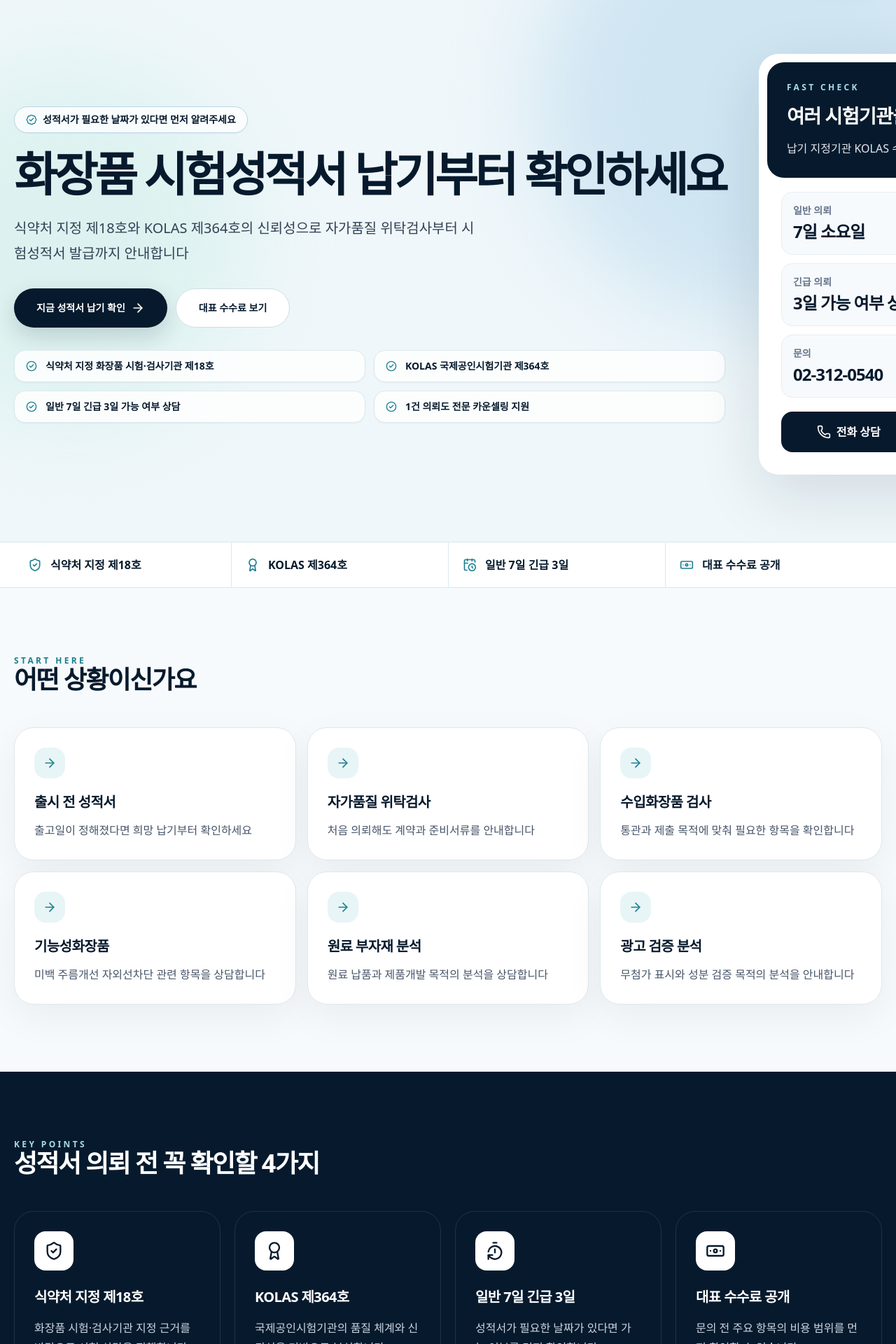
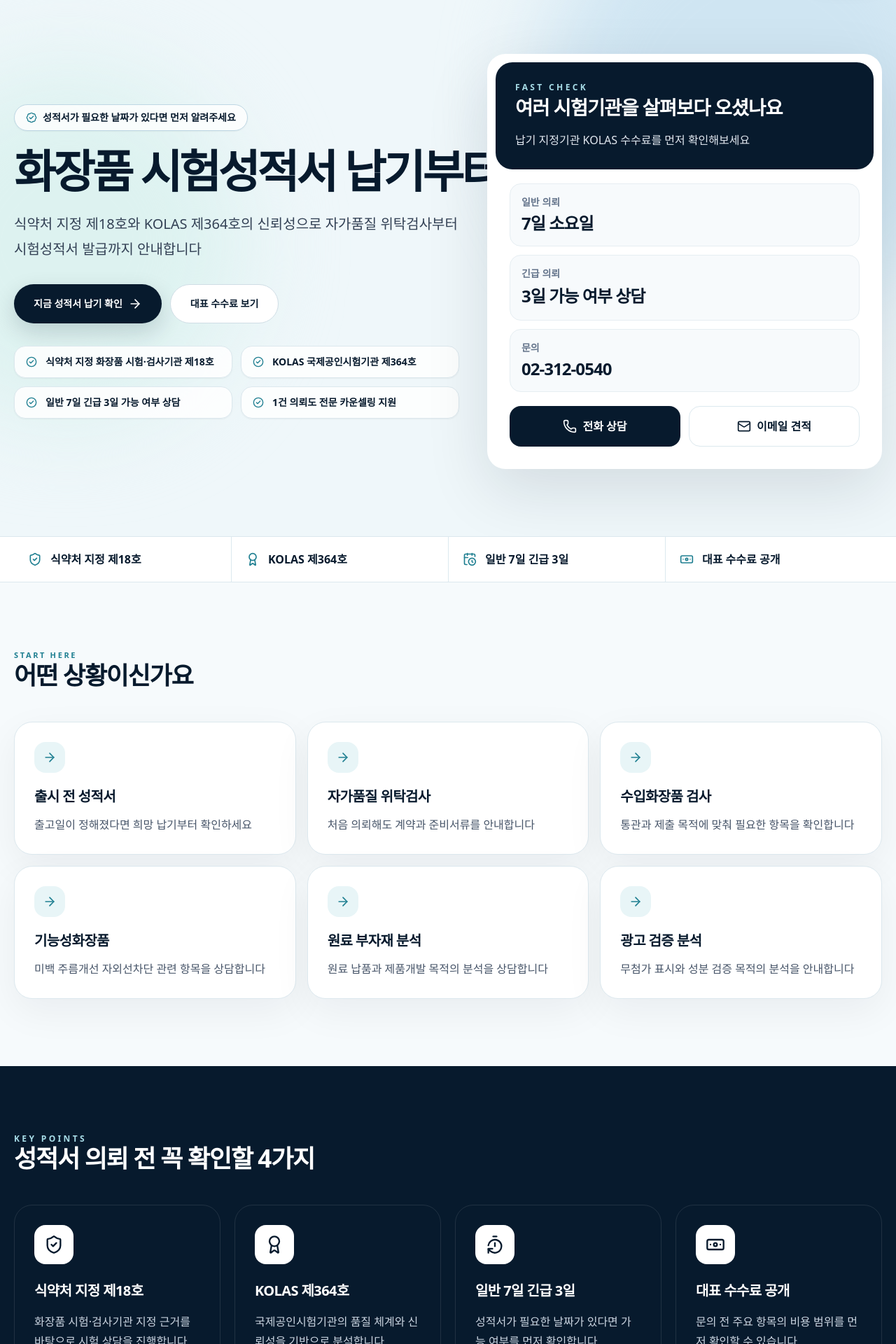
Before and after one commit to YSIET/ysiet-cosmetics-testing, a React (Vite) app: page / in a window 1280 px wide. Shown: the part 100-2020 px from the top of the page at 70% size. Built offline with nearby package versions, Linux system fonts and the light colour scheme.

Commit message:
Update App.jsx

```diff
--- a/src/App.jsx
+++ b/src/App.jsx
@@ -7,7 +7,6 @@ import {
   CalendarClock,
   CheckCircle2,
   ClipboardCheck,
-  FileCheck2,
   FlaskConical,
   HelpCircle,
   Mail,
@@ -53,7 +52,7 @@ function Card({ children, className = "" }) {
   return (
     <div
       className={cx(
-        "rounded-[28px] border border-[#DCE8EE] bg-white shadow-[0_18px_55px_rgba(7,26,45,0.055)]",
+        "rounded-[26px] border border-[#DCE8EE] bg-white shadow-[0_18px_55px_rgba(7,26,45,0.055)]",
         className
       )}
     >
@@ -63,19 +62,19 @@ function Card({ children, className = "" }) {
 }
 
 const label =
-  "text-xs font-black uppercase tracking-[0.28em] text-[#1F7F91]";
+  "text-[11px] font-black uppercase tracking-[0.24em] text-[#1F7F91]";
 
 const title =
-  "whitespace-nowrap text-[clamp(1.02rem,3.9vw,2.25rem)] font-black leading-[1.08] tracking-[-0.045em] text-[#071A2D]";
+  "max-w-full whitespace-nowrap text-[clamp(0.92rem,4.7vw,2.2rem)] font-black leading-[1.08] tracking-[-0.04em] text-[#071A2D]";
 
 const titleLight =
-  "whitespace-nowrap text-[clamp(1.02rem,3.9vw,2.25rem)] font-black leading-[1.08] tracking-[-0.045em] text-white";
+  "max-w-full whitespace-nowrap text-[clamp(0.92rem,4.7vw,2.2rem)] font-black leading-[1.08] tracking-[-0.04em] text-white";
 
 const heroTitle =
-  "whitespace-nowrap text-[clamp(1.25rem,6.2vw,4.2rem)] font-black leading-[1.04] tracking-[-0.065em] text-[#071A2D]";
+  "max-w-full whitespace-nowrap text-[clamp(1.12rem,7.4vw,4.05rem)] font-black leading-[1.04] tracking-[-0.06em] text-[#071A2D]";
 
-const heroSubTitle =
-  "whitespace-nowrap text-[clamp(1.05rem,4.8vw,2.75rem)] font-black leading-[1.08] tracking-[-0.055em] text-[#1F7F91]";
+const cardTitle =
+  "max-w-full whitespace-nowrap text-[clamp(1rem,4.2vw,1.72rem)] font-black tracking-[-0.04em]";
 
 const proofItems = [
   "식약처 지정 화장품 시험·검사기관 제18호",
@@ -213,16 +212,16 @@ const faqs = [
 
 export default function App() {
   return (
-    <main className="min-h-screen bg-[#F6FAFC] text-[#071A2D] antialiased">
+    <main className="min-h-screen w-full overflow-x-hidden bg-[#F6FAFC] text-[#071A2D] antialiased">
       <header className="sticky top-0 z-50 border-b border-[#DCE8EE] bg-white/88 backdrop-blur-xl">
-        <div className="mx-auto flex max-w-7xl items-center justify-between px-5 py-4">
-          <a href="#top" className="flex items-center gap-3">
-            <div className="flex h-11 w-11 items-center justify-center rounded-2xl bg-[#071A2D] text-white">
+        <div className="mx-auto flex max-w-7xl items-center justify-between gap-3 px-4 py-4 sm:px-5">
+          <a href="#top" className="flex min-w-0 items-center gap-3">
+            <div className="flex h-11 w-11 shrink-0 items-center justify-center rounded-2xl bg-[#071A2D] text-white">
               <FlaskConical className="h-5 w-5" />
             </div>
-            <div>
+            <div className="min-w-0">
               <p className="text-base font-black tracking-[-0.02em]">YSIET</p>
-              <p className="text-xs font-bold text-slate-500">
+              <p className="truncate text-xs font-bold text-slate-500">
                 Cosmetic Testing Center
               </p>
             </div>
@@ -246,7 +245,7 @@ export default function App() {
             </a>
           </nav>
 
-          <LinkButton href="#contact" className="h-10 px-5">
+          <LinkButton href="#contact" className="h-10 shrink-0 px-5">
             납기 확인
           </LinkButton>
         </div>
@@ -258,27 +257,29 @@ export default function App() {
           <div className="absolute -right-32 -top-40 h-[40rem] w-[40rem] rounded-full bg-[#CFE5F2] blur-3xl" />
         </div>
 
-        <div className="relative mx-auto grid max-w-7xl gap-12 px-5 py-16 lg:grid-cols-[1.06fr_0.94fr] lg:items-center lg:py-24">
-          <div>
-            <div className="mb-6 inline-flex items-center gap-2 rounded-full border border-[#BED7E4] bg-white/80 px-4 py-2 text-sm font-black text-[#071A2D] shadow-sm">
-              <BadgeCheck className="h-4 w-4 text-[#1F7F91]" />
-              성적서가 필요한 날짜가 있다면 먼저 알려주세요
+        <div className="relative mx-auto grid max-w-7xl gap-10 px-4 py-14 sm:px-5 lg:grid-cols-[1.06fr_0.94fr] lg:items-center lg:py-24">
+          <div className="min-w-0">
+            <div className="mb-6 inline-flex max-w-full items-center gap-2 rounded-full border border-[#BED7E4] bg-white/80 px-4 py-2 text-xs font-black text-[#071A2D] shadow-sm sm:text-sm">
+              <BadgeCheck className="h-4 w-4 shrink-0 text-[#1F7F91]" />
+              <span className="truncate">
+                성적서가 필요한 날짜가 있다면 먼저 알려주세요
+              </span>
             </div>
 
             <h1 className={heroTitle}>화장품 시험성적서 납기부터 확인하세요</h1>
 
-            <p className="mt-6 max-w-2xl text-lg leading-8 text-slate-700 md:text-xl md:leading-9">
+            <p className="mt-6 max-w-2xl text-base leading-8 text-slate-700 md:text-xl md:leading-9">
               식약처 지정 제18호와 KOLAS 제364호의 신뢰성으로 자가품질 위탁검사부터 시험성적서 발급까지 안내합니다
             </p>
 
             <div className="mt-8 flex flex-col gap-3 sm:flex-row">
-              <LinkButton href="#contact" className="h-14 px-8 text-base">
+              <LinkButton href="#contact" className="h-14 px-7 text-base">
                 지금 성적서 납기 확인 <ArrowRight className="ml-2 h-5 w-5" />
               </LinkButton>
               <LinkButton
                 href="#fees"
                 variant="secondary"
-                className="h-14 px-8 text-base"
+                className="h-14 px-7 text-base"
               >
                 대표 수수료 보기
               </LinkButton>
@@ -288,23 +289,21 @@ export default function App() {
               {proofItems.map((item) => (
                 <div
                   key={item}
-                  className="flex items-center gap-3 rounded-2xl border border-[#DCE8EE] bg-white/85 px-4 py-3 text-sm font-black shadow-sm"
+                  className="flex min-w-0 items-center gap-3 rounded-2xl border border-[#DCE8EE] bg-white/85 px-4 py-3 text-sm font-black shadow-sm"
                 >
                   <CheckCircle2 className="h-4 w-4 shrink-0 text-[#1F7F91]" />
-                  {item}
+                  <span className="min-w-0 break-keep">{item}</span>
                 </div>
               ))}
             </div>
           </div>
 
-          <Card className="border-0 bg-white/96 p-3 shadow-[0_30px_90px_rgba(7,26,45,0.12)]">
-            <div className="rounded-[24px] bg-[#071A2D] p-7 text-white">
+          <Card className="min-w-0 border-0 bg-white/96 p-3 shadow-[0_30px_90px_rgba(7,26,45,0.12)]">
+            <div className="rounded-[24px] bg-[#071A2D] p-6 text-white sm:p-7">
               <p className="text-xs font-black uppercase tracking-[0.28em] text-[#A8DDE8]">
                 Fast Check
               </p>
-              <h2 className="mt-3 whitespace-nowrap text-[clamp(1.18rem,3.5vw,1.72rem)] font-black tracking-[-0.04em]">
-                여러 시험기관을 살펴보다 오셨나요
-              </h2>
+              <h2 className={cardTitle}>여러 시험기관을 살펴보다 오셨나요</h2>
               <p className="mt-3 leading-7 text-slate-200">
                 납기 지정기관 KOLAS 수수료를 먼저 확인해보세요
               </p>
@@ -319,7 +318,7 @@ export default function App() {
               </div>
               <div className="rounded-2xl border border-[#E6EEF2] bg-[#F7FAFC] p-4">
                 <p className="text-sm font-bold text-slate-500">긴급 의뢰</p>
-                <p className="mt-1 text-2xl font-black tracking-[-0.04em]">
+                <p className="mt-1 text-[clamp(1.15rem,5vw,1.5rem)] font-black tracking-[-0.04em]">
                   3일 가능 여부 상담
                 </p>
               </div>
@@ -350,7 +349,7 @@ export default function App() {
       </section>
 
       <section className="border-y border-[#DCE8EE] bg-white">
-        <div className="mx-auto grid max-w-7xl divide-y divide-[#DCE8EE] px-5 md:grid-cols-4 md:divide-x md:divide-y-0">
+        <div className="mx-auto grid max-w-7xl divide-y divide-[#DCE8EE] px-4 sm:px-5 md:grid-cols-4 md:divide-x md:divide-y-0">
           {[
             [ShieldCheck, "식약처 지정 제18호"],
             [Award, "KOLAS 제364호"],
@@ -358,24 +357,24 @@ export default function App() {
             [Banknote, "대표 수수료 공개"],
           ].map(([Icon, text]) => (
             <div key={text} className="flex items-center gap-3 py-5 md:px-5">
-              <Icon className="h-5 w-5 text-[#1F7F91]" />
+              <Icon className="h-5 w-5 shrink-0 text-[#1F7F91]" />
               <p className="font-black">{text}</p>
             </div>
           ))}
         </div>
       </section>
 
-      <section id="paths" className="mx-auto max-w-7xl px-5 py-24">
-        <div className="mb-12">
+      <section id="paths" className="mx-auto max-w-7xl overflow-hidden px-4 py-20 sm:px-5 lg:py-24">
+        <div className="mb-12 min-w-0">
           <p className={label}>Start Here</p>
           <h2 className={title}>어떤 상황이신가요</h2>
         </div>
 
         <div className="grid gap-4 md:grid-cols-2 lg:grid-cols-3">
           {customerPaths.map((item) => (
-            <a key={item.title} href="#contact" className="group">
+            <a key={item.title} href="#contact" className="group min-w-0">
               <Card className="h-full transition duration-300 group-hover:-translate-y-1 group-hover:shadow-[0_26px_75px_rgba(7,26,45,0.1)]">
-                <div className="p-7">
+                <div className="p-6 sm:p-7">
                   <div className="mb-5 flex h-11 w-11 items-center justify-center rounded-2xl bg-[#E8F5F7] text-[#1F7F91]">
                     <ArrowRight className="h-5 w-5" />
                   </div>
@@ -390,8 +389,8 @@ export default function App() {
         </div>
       </section>
 
-      <section className="bg-[#071A2D] py-24 text-white">
-        <div className="mx-auto max-w-7xl px-5">
+      <section className="overflow-hidden bg-[#071A2D] py-20 text-white lg:py-24">
+        <div className="mx-auto max-w-7xl px-4 sm:px-5">
           <div className="mb-12">
             <p className="text-xs font-black uppercase tracking-[0.28em] text-[#A8DDE8]">
               Key Points
@@ -403,7 +402,7 @@ export default function App() {
             {keyStrengths.map((item) => (
               <div
                 key={item.title}
-                className="rounded-[28px] border border-white/10 bg-white/8 p-7"
+                className="rounded-[26px] border border-white/10 bg-white/8 p-6 sm:p-7"
               >
                 <div className="mb-6 flex h-14 w-14 items-center justify-center rounded-2xl bg-white text-[#071A2D]">
                   {item.icon}
@@ -418,9 +417,9 @@ export default function App() {
         </div>
       </section>
 
-      <section id="services" className="mx-auto max-w-7xl px-5 py-24">
+      <section id="services" className="mx-auto max-w-7xl overflow-hidden px-4 py-20 sm:px-5 lg:py-24">
         <div className="mb-12 grid gap-8 lg:grid-cols-[0.82fr_1.18fr] lg:items-end">
-          <div>
+          <div className="min-w-0">
             <p className={label}>Testing Services</p>
             <h2 className={title}>검사 가능한 서비스를 한눈에</h2>
           </div>
@@ -444,10 +443,10 @@ export default function App() {
         </div>
       </section>
 
-      <section id="fees" className="bg-white py-24">
-        <div className="mx-auto max-w-7xl px-5">
+      <section id="fees" className="overflow-hidden bg-white py-20 lg:py-24">
+        <div className="mx-auto max-w-7xl px-4 sm:px-5">
           <div className="mb-12 grid gap-8 lg:grid-cols-[0.82fr_1.18fr] lg:items-end">
-            <div>
+            <div className="min-w-0">
               <p className={label}>Fee Guide</p>
               <h2 className={title}>대표 수수료를 먼저 확인하세요</h2>
             </div>
@@ -456,7 +455,7 @@ export default function App() {
             </p>
           </div>
 
-          <div className="overflow-hidden rounded-[28px] border border-[#DCE8EE] bg-white">
+          <div className="hidden overflow-hidden rounded-[28px] border border-[#DCE8EE] bg-white md:block">
             <div className="grid grid-cols-[1.2fr_0.8fr_0.8fr] bg-[#EEF7FA] px-5 py-4 text-sm font-black text-[#071A2D]">
               <div>대표 시험항목</div>
               <div>수수료</div>
@@ -474,9 +473,23 @@ export default function App() {
             ))}
           </div>
 
+          <div className="grid gap-3 md:hidden">
+            {feeRows.map(([name, price, note]) => (
+              <Card key={name}>
+                <div className="p-5">
+                  <p className="font-black text-[#071A2D]">{name}</p>
+                  <p className="mt-2 text-2xl font-black text-[#1F7F91]">
+                    {price}
+                  </p>
+                  <p className="mt-1 text-sm font-bold text-slate-500">{note}</p>
+                </div>
+              </Card>
+            ))}
+          </div>
+
           <div className="mt-6 rounded-[28px] bg-[#071A2D] p-6 text-white md:flex md:items-center md:justify-between">
-            <div>
-              <p className="whitespace-nowrap text-xl font-black">
+            <div className="min-w-0">
+              <p className="text-[clamp(1rem,4.8vw,1.25rem)] font-black">
                 견적을 기다리기 전에 먼저 범위를 확인하세요
               </p>
               <p className="mt-2 text-slate-300">
@@ -490,9 +503,9 @@ export default function App() {
         </div>
       </section>
 
-      <section className="mx-auto max-w-7xl px-5 py-24">
+      <section className="mx-auto max-w-7xl overflow-hidden px-4 py-20 sm:px-5 lg:py-24">
         <div className="grid gap-12 lg:grid-cols-[0.95fr_1.05fr] lg:items-center">
-          <div>
+          <div className="min-w-0">
             <p className={label}>Self Quality Testing</p>
             <h2 className={title}>자가품질 위탁검사 처음이어도 바로 시작</h2>
             <p className="mt-6 text-lg leading-8 text-slate-600">
@@ -523,9 +536,9 @@ export default function App() {
         </div>
       </section>
 
-      <section id="documents" className="bg-[#EEF7FA] py-24">
-        <div className="mx-auto grid max-w-7xl gap-12 px-5 lg:grid-cols-[0.9fr_1.1fr] lg:items-start">
-          <div>
+      <section id="documents" className="overflow-hidden bg-[#EEF7FA] py-20 lg:py-24">
+        <div className="mx-auto grid max-w-7xl gap-12 px-4 sm:px-5 lg:grid-cols-[0.9fr_1.1fr] lg:items-start">
+          <div className="min-w-0">
             <p className={label}>Before Request</p>
             <h2 className={title}>문의 전 준비하면 견적이 빨라집니다</h2>
             <p className="mt-6 text-lg leading-8 text-slate-600">
@@ -547,8 +560,8 @@ export default function App() {
         </div>
       </section>
 
-      <section id="process" className="bg-white py-24">
-        <div className="mx-auto max-w-7xl px-5">
+      <section id="process" className="overflow-hidden bg-white py-20 lg:py-24">
+        <div className="mx-auto max-w-7xl px-4 sm:px-5">
           <div className="mb-12">
             <p className={label}>Process</p>
             <h2 className={title}>복잡한 설명 없이 성적서까지 4단계</h2>
@@ -572,7 +585,7 @@ export default function App() {
         </div>
       </section>
 
-      <section id="trust" className="mx-auto max-w-7xl px-5 py-24">
+      <section id="trust" className="mx-auto max-w-7xl overflow-hidden px-4 py-20 sm:px-5 lg:py-24">
         <div className="mb-12">
           <p className={label}>Trust Proof</p>
           <h2 className={title}>확인된 신뢰근거를 한눈에</h2>
@@ -595,14 +608,14 @@ export default function App() {
         </div>
       </section>
 
-      <section id="contact" className="mx-auto max-w-7xl px-5 py-24">
-        <div className="overflow-hidden rounded-[36px] bg-[#071A2D] p-8 text-white shadow-[0_32px_90px_rgba(7,26,45,0.18)] md:p-12">
+      <section id="contact" className="mx-auto max-w-7xl overflow-hidden px-4 py-20 sm:px-5 lg:py-24">
+        <div className="overflow-hidden rounded-[32px] bg-[#071A2D] p-6 text-white shadow-[0_32px_90px_rgba(7,26,45,0.18)] sm:p-8 md:p-12">
           <div className="grid gap-10 lg:grid-cols-[1fr_0.86fr] lg:items-center">
-            <div>
+            <div className="min-w-0">
               <p className="text-xs font-black uppercase tracking-[0.28em] text-[#A8DDE8]">
                 Request Quote
               </p>
-              <h2 className="whitespace-nowrap text-[clamp(1.2rem,3.8vw,3rem)] font-black leading-[1.08] tracking-[-0.05em]">
+              <h2 className="max-w-full whitespace-nowrap text-[clamp(1rem,5.6vw,3rem)] font-black leading-[1.08] tracking-[-0.05em]">
                 성적서가 필요한 날짜를 먼저 알려주세요
               </h2>
               <p className="mt-6 max-w-2xl text-lg leading-8 text-slate-300">
@@ -637,7 +650,7 @@ export default function App() {
                   "시료 준비 가능일",
                 ].map((item) => (
                   <li key={item} className="flex items-center gap-3 font-bold">
-                    <CheckCircle2 className="h-5 w-5 text-[#1F7F91]" />
+                    <CheckCircle2 className="h-5 w-5 shrink-0 text-[#1F7F91]" />
                     {item}
                   </li>
                 ))}
@@ -657,8 +670,8 @@ export default function App() {
         </div>
       </section>
 
-      <section id="faq" className="bg-[#F2F8FB] py-24">
-        <div className="mx-auto max-w-5xl px-5">
+      <section id="faq" className="overflow-hidden bg-[#F2F8FB] py-20 lg:py-24">
+        <div className="mx-auto max-w-5xl px-4 sm:px-5">
           <div className="mb-10 text-center">
             <p className={label}>FAQ</p>
             <h2 className={title}>자주 묻는 질문</h2>
@@ -672,7 +685,7 @@ export default function App() {
               >
                 <summary className="flex cursor-pointer list-none items-center justify-between gap-4 text-lg font-black">
                   <span className="flex items-center gap-3">
-                    <HelpCircle className="h-5 w-5 text-[#1F7F91]" />
+                    <HelpCircle className="h-5 w-5 shrink-0 text-[#1F7F91]" />
                     {q}
                   </span>
                   <span className="text-[#1F7F91] transition group-open:rotate-45">
@@ -686,7 +699,7 @@ export default function App() {
         </div>
       </section>
 
-      <footer className="bg-[#061421] px-5 py-12 text-white">
+      <footer className="overflow-hidden bg-[#061421] px-4 py-12 text-white sm:px-5">
         <div className="mx-auto grid max-w-7xl gap-8 md:grid-cols-[1fr_1fr] md:items-center">
           <div>
             <p className="text-2xl font-black tracking-[-0.03em]">
```
